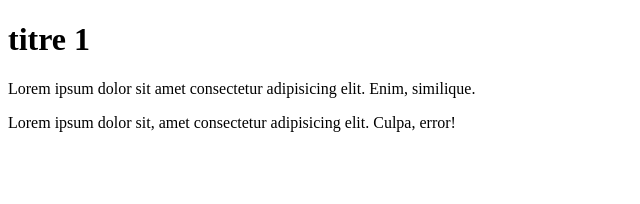
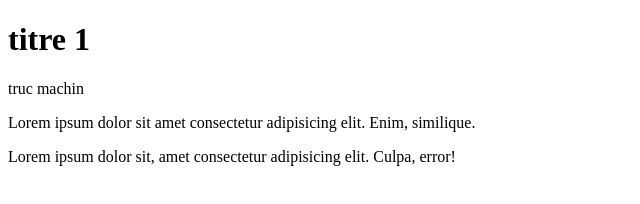
Before and after one commit to 2cosTER/ex_git, a plain HTML site: page index.html in a window 1280 px wide. Shown: the whole page, without its empty margins (0-640 px from the left). Drawn offline with Linux system fonts and the light colour scheme; files whose address does not match are found by name.

Commit message:
essai branche

```diff
--- a/index.html
+++ b/index.html
@@ -10,6 +10,8 @@
 <body>
     <h1>titre 1</h1>
 
+    <p>truc machin</p>
+
     <p>Lorem ipsum dolor sit amet consectetur adipisicing elit. Enim, similique.</p>
     <p>Lorem ipsum dolor sit, amet consectetur adipisicing elit. Culpa, error!</p>
 </body>
```
